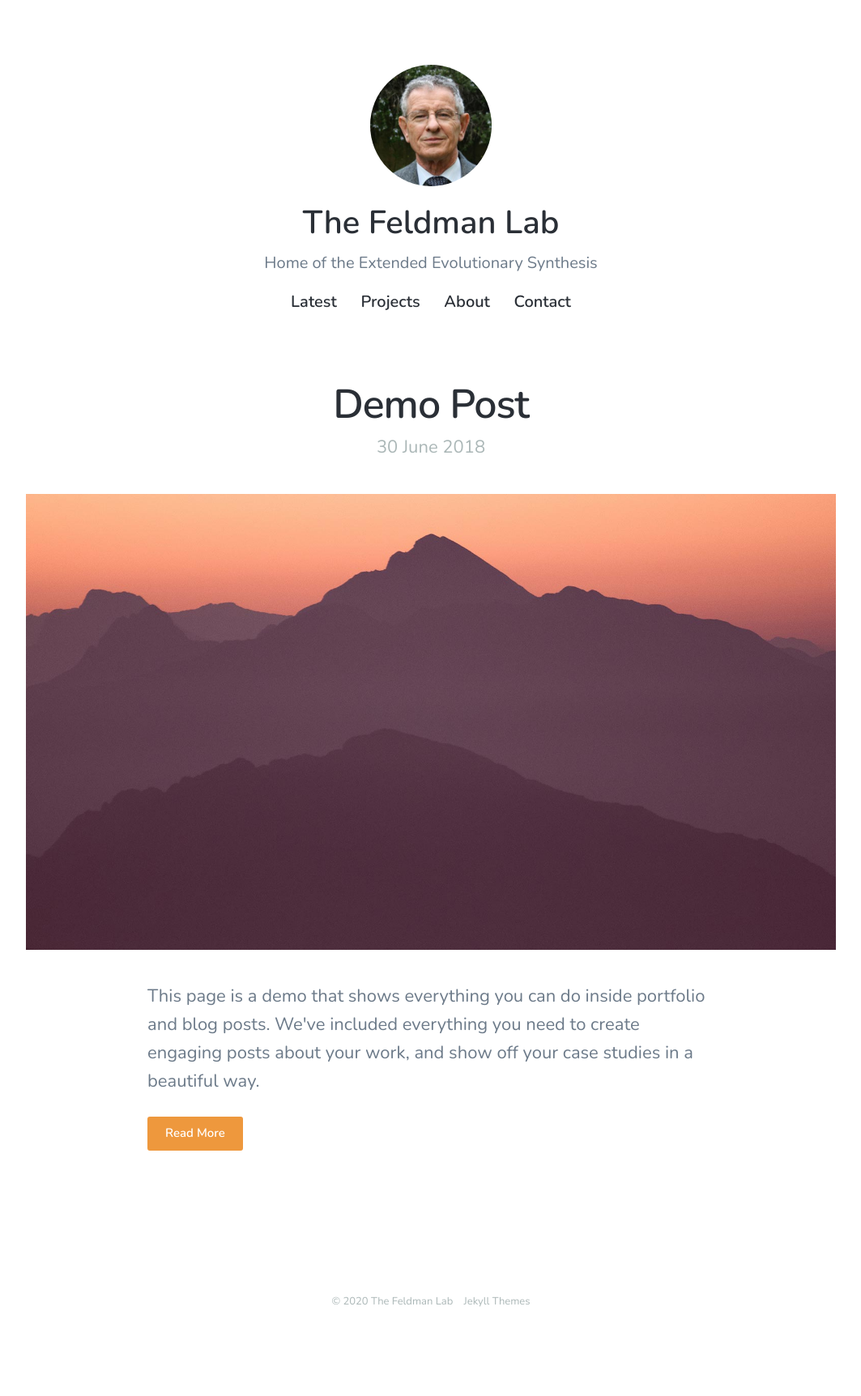
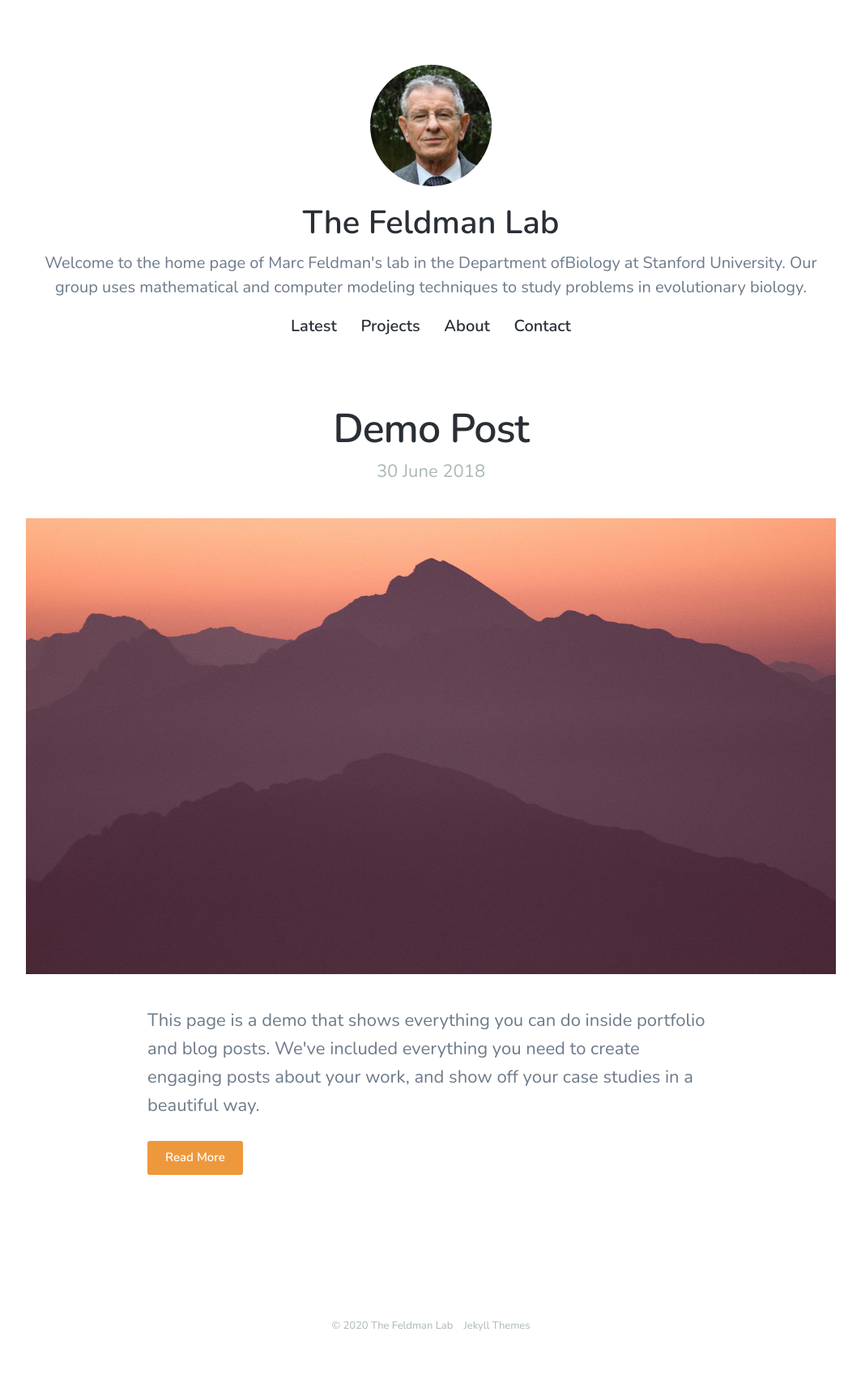
Before and after one commit to mepster/mfeldmanlab.github.io, a Jekyll site: the page built from index.html, in a window 1280 px wide. Shown: the whole page at 81% size, without its empty margins (108-1171 px from the left). Built offline with Jekyll 4.4.1, drawn with Linux system fonts in a browser that asks for light colours; nearby versions of some CDN libraries; the list of posts is cut into pages by our own code; before the commit the page ends 1694 px from its top, so only the background shows below that.

Commit message:
Update settings.yml
long tagline

```diff
--- a/_data/settings.yml
+++ b/_data/settings.yml
@@ -1,6 +1,6 @@
 basic_settings:
   site_title: The Feldman Lab
-  site_tagline: Home of the Extended Evolutionary Synthesis
+  site_tagline: Welcome to the home page of Marc Feldman's lab in the Department ofBiology at Stanford University. Our group uses mathematical and computer modeling techniques to study problems in evolutionary biology.
   favicon_image: /images/favicon.png
 
 header_settings:
```
